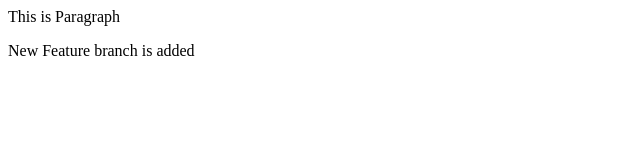
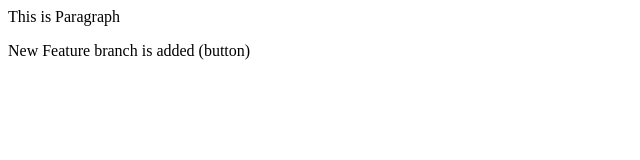
Before and after one commit to hemant100701/local_Repo, a plain HTML site: page index.html in a window 1280 px wide. Shown: the full height of the page, 0-640 px from the left. Drawn offline with Linux system fonts and the light colour scheme.

```diff
--- a/index.html
+++ b/index.html
@@ -1,2 +1,2 @@
 <p>This is Paragraph</p>
-<p>New Feature branch is added</p>
+<p>New Feature branch is added (button)</p>
```
